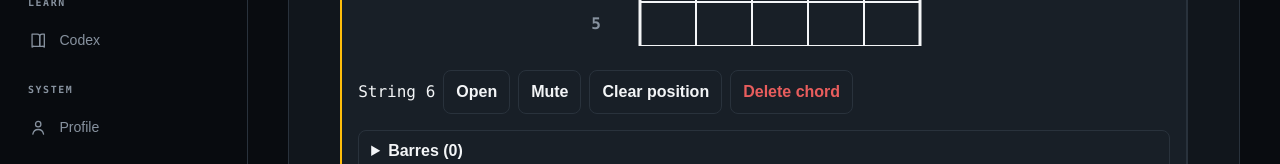
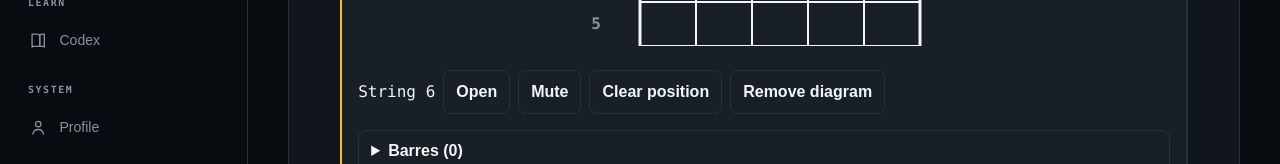
Before and after one commit to MEC4RNG/GuitaRPG, a Next.js app: page /prototype/workbook in a window 1280 px wide. Both pictures are taken after a click on the button "Insert chord diagram". Shown: the part 1119-1283 px from the top of the page. Built offline with nearby package versions, Linux system fonts and the light colour scheme.

Commit message:
fix(workbook): expose safe Remove tablature and rename chord action to Remove diagram

```diff
--- a/components/workbook-editor-prototype.tsx
+++ b/components/workbook-editor-prototype.tsx
@@ -135,6 +135,7 @@ function GuitarTabView({
   const [fret, setFret] = useState("0");
   const [fretError, setFretError] = useState("");
   const [pendingRemoval, setPendingRemoval] = useState<number | null>(null);
+  const [pendingTabDelete, setPendingTabDelete] = useState(false);
   const edit = (state: TabNote["state"] | "EMPTY", explicitFret?: number, target = selected) => {
     const next = structuredClone(blockRef.current);
     const targetEvent = next.events[target.event];
@@ -477,9 +478,6 @@ function GuitarTabView({
           <button type="button" onClick={duplicate}>
             Duplicate tab
           </button>
-          <button type="button" className="danger-quiet" onClick={deleteNode}>
-            Delete tab
-          </button>
         </div>
       </details>
       <div className="workbook-tab-primary-actions" contentEditable={false}>
@@ -497,6 +495,21 @@ function GuitarTabView({
         {pendingRemoval === selected.event ? (
           <button type="button" onClick={() => setPendingRemoval(null)}>
             Cancel removal
+          </button>
+        ) : null}
+        <button
+          type="button"
+          className={pendingTabDelete ? "danger-quiet" : ""}
+          onClick={() => {
+            if (pendingTabDelete) deleteNode();
+            else setPendingTabDelete(true);
+          }}
+        >
+          {pendingTabDelete ? "Confirm remove tablature" : "Remove tablature"}
+        </button>
+        {pendingTabDelete ? (
+          <button type="button" onClick={() => setPendingTabDelete(false)}>
+            Cancel
           </button>
         ) : null}
       </div>
@@ -557,6 +570,7 @@ function ChordDiagramView({
   const [barreFret, setBarreFret] = useState("1");
   const [barreFinger, setBarreFinger] = useState("");
   const [barreError, setBarreError] = useState("");
+  const [pendingDiagramDelete, setPendingDiagramDelete] = useState(false);
   useEffect(() => {
     blockRef.current = block;
   }, [block]);
@@ -833,9 +847,21 @@ function ChordDiagramView({
         <button type="button" onClick={() => setString("MUTED")}>
           Clear position
         </button>
-        <button type="button" className="danger-quiet" onClick={deleteNode}>
-          Delete chord
+        <button
+          type="button"
+          className={pendingDiagramDelete ? "danger-quiet" : ""}
+          onClick={() => {
+            if (pendingDiagramDelete) deleteNode();
+            else setPendingDiagramDelete(true);
+          }}
+        >
+          {pendingDiagramDelete ? "Confirm remove diagram" : "Remove diagram"}
         </button>
+        {pendingDiagramDelete ? (
+          <button type="button" onClick={() => setPendingDiagramDelete(false)}>
+            Cancel
+          </button>
+        ) : null}
       </div>
       <details className="workbook-chord-barres" contentEditable={false}>
         <summary>Barres ({block.barres.length})</summary>
```
